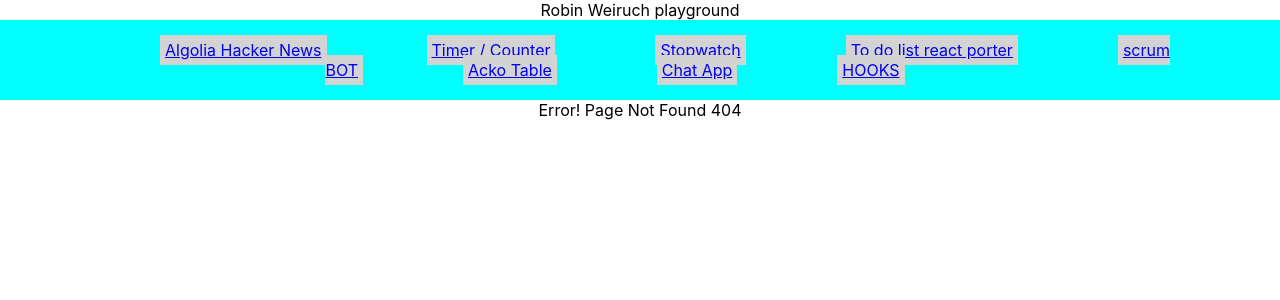
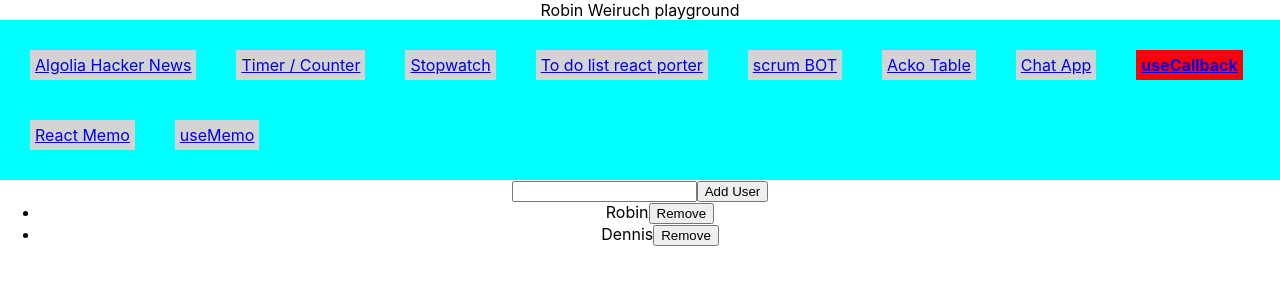
Before and after one commit to Suhaas10/r_weiruch, a React (Create React App) app: page /usecallback in a window 1280 px wide. Before the commit this address had no page. Shown: the top 300 px of the page. Built offline with nearby package versions, Linux system fonts and the light colour scheme.

Commit message:
react memo vs useCallback vs useMemo

```diff
--- a/src/App.js
+++ b/src/App.js
@@ -8,7 +8,10 @@ import TodoList from "./TodoList";
 import AckoTable from "./AckoTable";
 import ChatApp from "./ChatApp";
 import ScrumBot from "./ScrumBot";
+import UseCallback from "./UseCallback";
 import Hooks from "./Hooks";
+import ReactMemo from "./Reactmemo";
+import UseMemo from "./UseMemo";
 
 function App() {
   return (
@@ -41,7 +44,9 @@ function App() {
           <Route path="scrumbot" element={<ScrumBot />} />
           <Route path="ackotable" element={<AckoTable />} />
           <Route path="chatapp" element={<ChatApp />} />
-          <Route path="hooks" element={<Hooks />} />
+          <Route path="usecallback" element={<UseCallback />} />
+          <Route path="reactmemo" element={<ReactMemo />} />
+          <Route path="usememo" element={<UseMemo />} />
 
           <Route path="*" element={<NoMatch />} />
         </Route>
@@ -66,13 +71,20 @@ const NoMatch = () => {
 const Layout = (children) => {
   const style = ({ isActive }) => ({
     fontWeight: isActive ? "bold" : "normal",
-    margin: "50px",
+    margin: "20px",
     backgroundColor: isActive ? "red" : "lightgray",
-    padding: "5px",
+    padding: "5px"
   });
   return (
     <div>
-      <nav style={{ backgroundColor: "cyan", padding: "20px" }}>
+      <nav
+        style={{
+          backgroundColor: "cyan",
+          padding: "10px",
+          display: "flex",
+          flexWrap: "wrap"
+        }}
+      >
         <NavLink to="/algoliahackernews" style={style}>
           Algolia Hacker News
         </NavLink>
@@ -94,8 +106,14 @@ const Layout = (children) => {
         <NavLink to="/chatapp" style={style}>
           Chat App
         </NavLink>
-        <NavLink to="/hooks" style={style}>
-          HOOKS
+        <NavLink to="/usecallback" style={style}>
+          useCallback
+        </NavLink>
+        <NavLink to="/reactmemo" style={style}>
+          React Memo
+        </NavLink>
+        <NavLink to="/usememo" style={style}>
+          useMemo
         </NavLink>
       </nav>
       <main>
--- /dev/null
+++ b/src/Reactmemo.jsx
@@ -0,0 +1,49 @@
+import React from "react";
+import { v4 as uuidv4 } from "uuid";
+
+const ReactMemo = () => {
+  console.log("App rendered");
+  const [users, setUsers] = React.useState([
+    { id: "a", name: "Robin" },
+    { id: "b", name: "Dennis" }
+  ]);
+
+  const [text, setText] = React.useState("");
+
+  const handleText = (event) => {
+    setText(event.target.value);
+  };
+
+  const handleAddUser = () => {
+    setUsers(users.concat({ id: uuidv4(), name: text }));
+  };
+
+  return (
+    <div>
+      <input type="text" value={text} onChange={handleText} />
+      <button type="button" onClick={handleAddUser}>
+        Add User
+      </button>
+
+      <List list={users} />
+    </div>
+  );
+};
+
+const List = React.memo(({ list }) => {
+  console.log("List rendered");
+  return (
+    <ul>
+      {list.map((item) => (
+        <ListItem key={item.id} item={item} />
+      ))}
+    </ul>
+  );
+});
+
+const ListItem = React.memo(({ item }) => {
+  console.log("ListItem rendered");
+  return <li>{item.name}</li>;
+});
+
+export default ReactMemo;
--- /dev/null
+++ b/src/UseCallback.jsx
@@ -0,0 +1,64 @@
+import React from "react";
+import { v4 as uuidv4 } from "uuid";
+
+const UseCallback = () => {
+  console.log("App rendered");
+
+  const [users, setUsers] = React.useState([
+    { id: "a", name: "Robin" },
+    { id: "b", name: "Dennis" }
+  ]);
+
+  const [text, setText] = React.useState("");
+
+  const handleText = (event) => {
+    setText(event.target.value);
+  };
+
+  const handleAddUser = () => {
+    setUsers(users.concat({ id: uuidv4(), name: text }));
+  };
+
+  const handleRemove = React.useCallback(
+    (id) => {
+      setUsers(users.filter((user) => user.id !== id));
+    },
+    [users]
+  );
+
+  return (
+    <div>
+      <input type="text" value={text} onChange={handleText} />
+      <button type="button" onClick={handleAddUser}>
+        Add User
+      </button>
+
+      <List list={users} onRemove={handleRemove} />
+    </div>
+  );
+};
+
+const List = React.memo(({ list, onRemove }) => {
+  console.log("List rendered");
+  return (
+    <ul>
+      {list.map((item) => (
+        <ListItem key={item.id} item={item} onRemove={onRemove} />
+      ))}
+    </ul>
+  );
+});
+
+const ListItem = React.memo(({ item, onRemove }) => {
+  console.log("ListItem rendered");
+  return (
+    <li>
+      {item.name}
+      <button type="button" onClick={() => onRemove(item.id)}>
+        Remove
+      </button>
+    </li>
+  );
+});
+
+export default UseCallback;
--- /dev/null
+++ b/src/UseMemo.js
@@ -0,0 +1,58 @@
+import React from "react";
+
+const users = [
+  { id: "a", name: "Robin" },
+  { id: "b", name: "Dennis" }
+];
+
+const UseMemo = () => {
+  console.log("App rendered");
+  const [text, setText] = React.useState("");
+  const [search, setSearch] = React.useState("");
+
+  const handleText = (event) => {
+    setText(event.target.value);
+  };
+
+  const handleSearch = () => {
+    setSearch(text);
+  };
+
+  const filteredUsers = React.useMemo(
+    () =>
+      users.filter((user) => {
+        console.log("filteredUsers function is running");
+        return user.name.toLowerCase().includes(search.toLowerCase());
+      }),
+    [search]
+  );
+
+  return (
+    <div>
+      <input type="text" value={text} onChange={handleText} />
+      <button type="button" onClick={handleSearch}>
+        Search
+      </button>
+
+      <List list={filteredUsers} />
+    </div>
+  );
+};
+
+const List = ({ list }) => {
+  console.log("List rendered");
+  return (
+    <ul>
+      {list.map((item) => (
+        <ListItem key={item.id} item={item} />
+      ))}
+    </ul>
+  );
+};
+
+const ListItem = ({ item }) => {
+  console.log("ListItem rendered");
+  return <li>{item.name}</li>;
+};
+
+export default UseMemo;
```
